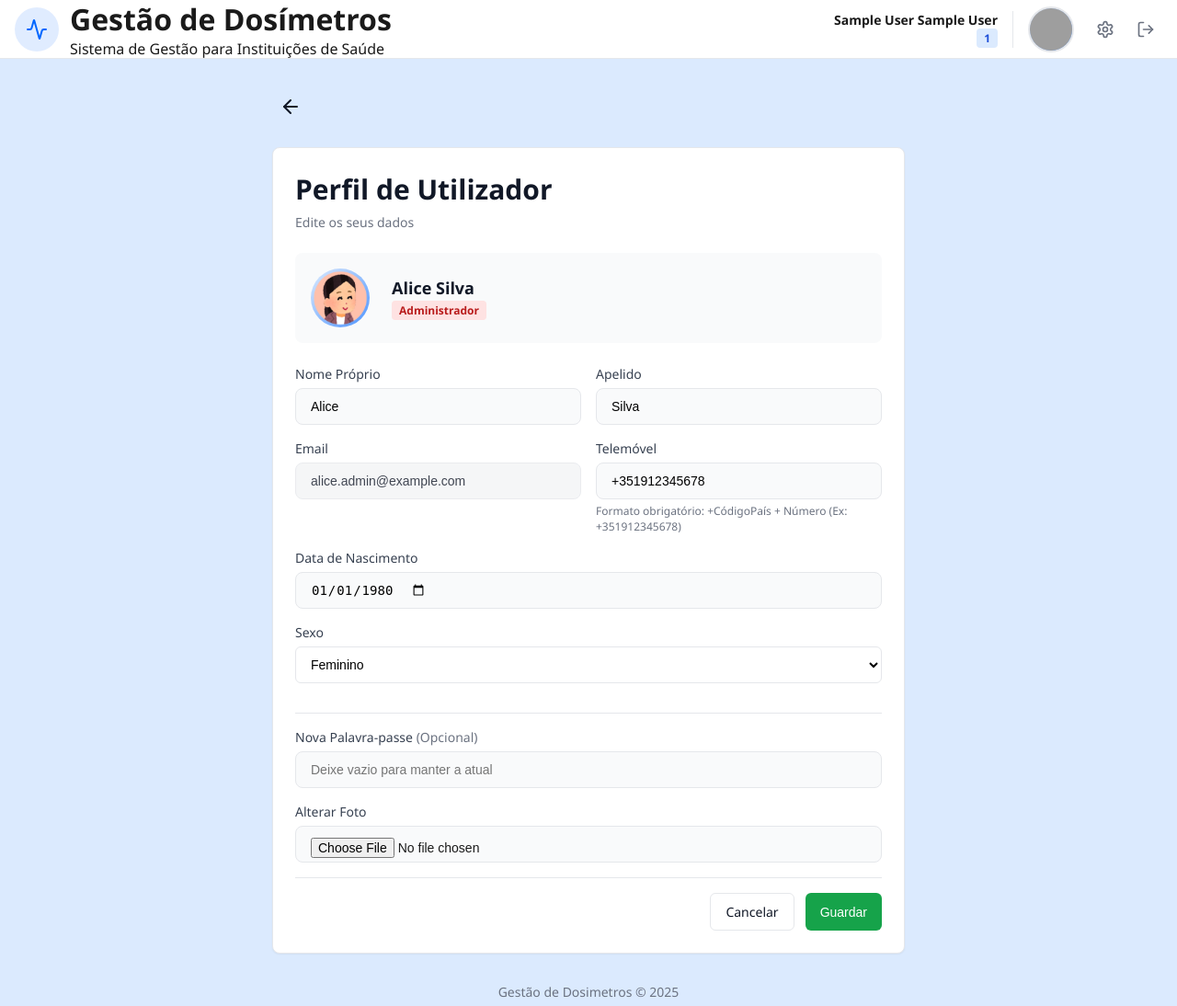
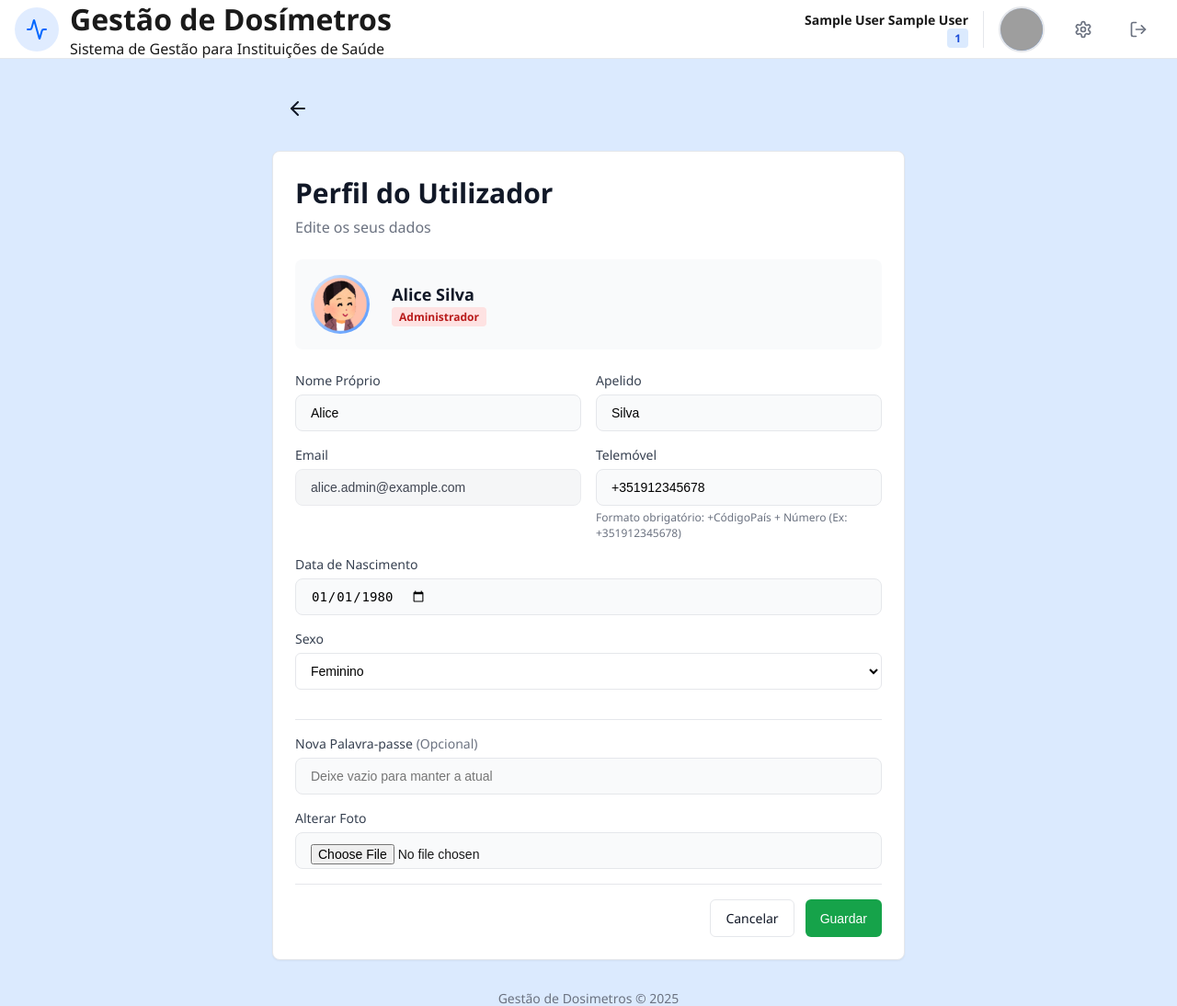
Before and after one commit to beatrizpinho04-debug/c-digo, a PHP site: page /perfil.php?edit=true in a window 1280 px wide. Shown: the top 1094 px of the page at 92% size. Run offline with PHP 8.4, Linux system fonts and the light colour scheme; the visitor is signed in with stand-in values (Sample User, id 1); data comes from the database, SQL or seed files in the repository; both versions use the stored data as it was after the commit; grey boxes are pictures that could not be loaded.

Commit message:
arranjar styles 2

```diff
--- a/css/responsive.css
+++ b/css/responsive.css
@@ -95,3 +95,12 @@
         grid-column: span 2;
     }
 }
+
+@keyframes aparecer {
+    from { opacity: 0; transform: translateY(-20px); }
+    to { opacity: 1; transform: translateY(0); }
+}
+@keyframes slideDown {
+    from { opacity: 0; transform: translateY(-10px); }
+    to { opacity: 1; transform: translateY(0); }
+}
--- a/css/style.css
+++ b/css/style.css
@@ -6,7 +6,7 @@
   --primary-dark: #0052cc;/*usado*/
   --secondary: #2b9a66;
   --secondary-light: #4db88a;
-  --card: #ffffff;/*usado*/
+  --white: #ffffff;/*usado*/
   --foreground: #1a1a1a;/*usado*/
   --border: #e5e7eb;/*usado*/
   --input-bg: #f9fafb;/*usado*/
@@ -18,7 +18,6 @@
   --background2: #b2cdf0;/*usado*/
   --bg-body: #f3f4f6;/*usado*/
   --text-main: #111827;/*usado*/
-  --text-muted: #6b7280;/*usado*/
   --green-light: #dcfce7; /*usado*/
   --green:#166534; /*usado*/
   --green-light2:#bbf7d0;  /*usado*/
@@ -116,40 +115,17 @@ textarea:focus {
 }/*usado*/
 .btn:hover {transform: translateY(-1px); box-shadow: 0 4px 12px rgba(0, 0, 0, 0.15);}
 .btn:active {transform: translateY(0);}
-.btn-primary {background: var(--primary);color: var(--card);}/*usado*/
+.btn-primary {background: var(--primary);color: var(--white);}/*usado*/
 .btn-primary:hover {background: var(--primary-dark);}
 .btn-full {width: 100%;}/*usado*/
 .action-buttons { display: flex; gap: 0.5rem; }/*usado*/
-.btn-header {
-    display: flex;
-    align-items: center;
-    justify-content: center;
-    padding: 0.5rem;
-    border-radius: 0.5rem;
-    color: var(--muted);
-    text-decoration: none;
-    transition: all 0.2s ease;
-    background: transparent;
-}/*usado*/
-.btn-header:hover {color: #111827; background-color: var(--bg-body);}
-.voltar {
-    padding: 0.5rem;
-    border-radius: 0.5rem;
-    background: transparent;
-    border: none;
-    cursor: pointer;
-    color: var(--text-main);
-    display: flex;
-    align-items: center;
-    justify-content: center;
-    text-decoration: none;
-}/*usado perfil*/
-.voltar:hover { background-color: var(--background2); }
-.btn-edit-profile {background-color: var(--primary);color: var(--card);}
-.btn-edit-profile:hover { background-color: var(--primary-dark); }
-.btn-cancel {background-color: var(--card); border: 1px solid var(--border); color: var(--text-main);}/*usado perfil*/
+.btn-header {display: flex; color: var(--muted); background: transparent;}/*usado*/
+.btn-header:hover {color: var(--text-main); background-color: var(--bg-body);}
+.voltar {background: transparent; color: var(--text-main); display: flex;}/*usado perfil*/
+.voltar:hover { background-color: var(--background2);}/*usado*/
+.btn-cancel {background-color: var(--white); border: 1px solid var(--border); color: var(--text-main);}/*usado perfil*/
 .btn-cancel:hover { background-color: var(--bg-body); }/*usado perfil*/
-.btn-save-profile { background-color: var(--green3); color: var(--card);}/*perfil*/
+.btn-save-profile { background-color: var(--green3); color: var(--white);}/*perfil*/
 .btn-save-profile:hover { background-color: var(--green2); }/*perfil*/
 
 
@@ -231,7 +207,6 @@ label {font-size: 14px; font-weight: 500; color: var(--foreground);}/*usado em v
 }/*usado*/
 .card1-header {padding: 1.5rem; display: flex; flex-direction: column; gap: 0.375rem;}
 .card1-title {font-size: 1.875rem; font-weight: 700; color: var(--text-main);}/*usado*/
-.card1-desc {font-size: 0.875rem; color: var(--text-muted);}/*usado*/
 .card1-content { padding: 1.5rem; padding-top: 0; display: flex; flex-direction: column; gap: 1.5rem;}/*usado*/
 .foto-section-gray {
     display: flex;
--- a/perfil.php
+++ b/perfil.php
@@ -59,9 +59,9 @@ $title = "Perfil";
     <div class="page-wrapper">
         <?php nav_set(); ?>
         <main class="main-container" style="max-width: 45rem">
-            <div class="profile-header-flex">
+            <div class="profile-header-flex mb1_5">
                 <div class="profile-header-left">
-                    <a href="index.php" class="voltar" title="Voltar">
+                    <a href="index.php" class="btn voltar" title="Voltar">
                         <svg xmlns="http://www.w3.org/2000/svg" width="24" height="24" viewBox="0 0 24 24" fill="none" stroke="currentColor" stroke-width="2" stroke-linecap="round" stroke-linejoin="round">
                             <path d="m12 19-7-7 7-7"></path>
                             <path d="M19 12H5"></path>
@@ -80,8 +80,8 @@ $title = "Perfil";
             <?php endif; ?>
             <div class="card1">
                 <div class="card1-header">
-                    <h1 class="card1-title">Perfil de Utilizador</h1>
-                    <p class="card1-desc"><?php echo $isEditing ? "Edite os seus dados" : "Dados pessoais"; ?></p>
+                    <h1 class="card1-title">Perfil do Utilizador</h1>
+                    <p class="subtítulo"><?php echo $isEditing ? "Edite os seus dados" : "Dados pessoais"; ?></p>
                 </div>
                 <div class="card1-content">
                     <div class="foto-section-gray">
@@ -174,7 +174,7 @@ $title = "Perfil";
 
                         <div class="profile-actions">
                             <?php if (!$isEditing): ?>
-                                <a href="perfil.php?edit=true" class="btn btn-edit-profile" style="text-decoration:none; display:flex; align-items:center; gap:0.5rem;">
+                                <a href="perfil.php?edit=true" class="btn btn-primary">
                                     <span class="lapis">
                                         <svg xmlns="http://www.w3.org/2000/svg" width="16" height="16" viewBox="0 0 24 24" fill="none" stroke="currentColor" stroke-width="2" stroke-linecap="round" stroke-linejoin="round">
                                             <path d="M17 3a2.828 2.828 0 1 1 4 4L7.5 20.5 2 22l1.5-5.5L17 3z"></path>
--- a/processa_perfil.php
+++ b/processa_perfil.php
@@ -26,7 +26,7 @@ if ($_SERVER["REQUEST_METHOD"] == "POST") {
     }
     if (!empty($phoneN)) {
         // metodo comum: ^ (inicio) \+ (sinal mais) [0-9]{9,15} (9 a 15 digitos) $ (fim)
-        if (!preg_match('/^\+[0-9]{9,15}$/', $phoneN)) {
+        if (!preg_match('/^\+[0-9]{12,15}$/', $phoneN)) {
             $_SESSION['message'] = "Erro: O telemóvel deve começar por '+' seguido do indicativo e número (Ex: +351912345678).";
             $_SESSION['message_type'] = "error";
             header("Location: perfil.php");
--- a/templates/admin_views.php
+++ b/templates/admin_views.php
@@ -62,7 +62,7 @@ function renderAssociateForm($idDA, $userName) {
     <div class="modal-overlay-php">
         <div class="modal-box-php">
             <h3 style="font-size:1.25rem; font-weight:bold; margin-bottom:0.5rem;">Associar Dosímetro</h3>
-            <p style="font-size:0.875rem; color:var(--text-muted); margin-bottom:1.5rem;">
+            <p style="font-size:0.875rem; color:var(--muted); margin-bottom:1.5rem;">
                 Insira os dados para <span style="font-weight:bold; color:var(--foreground);"><?php echo htmlspecialchars($userName); ?></span>.
             </p>
 
--- a/templates/nav.php
+++ b/templates/nav.php
@@ -42,13 +42,13 @@
                         <img src="<?php echo htmlspecialchars($profilePic); ?>" alt="Perfil" class="profile-pic">
 
                         <div class="action-buttons">
-                            <a href="perfil.php" class="btn-header" title="Dados de Perfil">
+                            <a href="perfil.php" class="btn btn-header" title="Perfil do Utilizador">
                                 <svg xmlns="http://www.w3.org/2000/svg" width="20" height="20" viewBox="0 0 24 24" fill="none" stroke="currentColor" stroke-width="2" stroke-linecap="round" stroke-linejoin="round">
                                     <path d="M12.22 2h-.44a2 2 0 0 0-2 2v.18a2 2 0 0 1-1 1.73l-.43.25a2 2 0 0 1-2 0l-.15-.08a2 2 0 0 0-2.73.73l-.22.38a2 2 0 0 0 .73 2.73l.15.1a2 2 0 0 1 1 1.72v.51a2 2 0 0 1-1 1.74l-.15.09a2 2 0 0 0-.73 2.73l.22.38a2 2 0 0 0 2.73.73l.15-.08a2 2 0 0 1 2 0l.43.25a2 2 0 0 1 1 1.73V20a2 2 0 0 0 2 2h.44a2 2 0 0 0 2-2v-.18a2 2 0 0 1 1-1.73l.43-.25a2 2 0 0 1 2 0l.15.08a2 2 0 0 0 2.73-.73l.22-.39a2 2 0 0 0-.73-2.73l-.15-.09a2 2 0 0 1-1-1.74v-.47a2 2 0 0 1 1-1.74l.15-.09a2 2 0 0 0 .73-2.73l-.22-.35a2 2 0 0 0-2.73-.73l-.15.08a2 2 0 0 1-2 0l-.43-.25a2 2 0 0 1-1-1.73V4a2 2 0 0 0-2-2z"/>
                                     <circle cx="12" cy="12" r="3"/>
                                 </svg>
                             </a>
-                            <a href="LogOut.php" class="btn-header" title="Sair">
+                            <a href="LogOut.php" class="btn btn-header" title="Sair">
                                 <svg xmlns="http://www.w3.org/2000/svg" width="20" height="20" viewBox="0 0 24 24" fill="none" stroke="currentColor" stroke-width="2" stroke-linecap="round" stroke-linejoin="round">
                                     <path d="M9 21H5a2 2 0 0 1-2-2V5a2 2 0 0 1 2-2h4"/>
                                     <polyline points="16 17 21 12 16 7"/>
```
Also changed, not shown: other parts of css/style.css (+9 -19 lines), database/dados.db.
